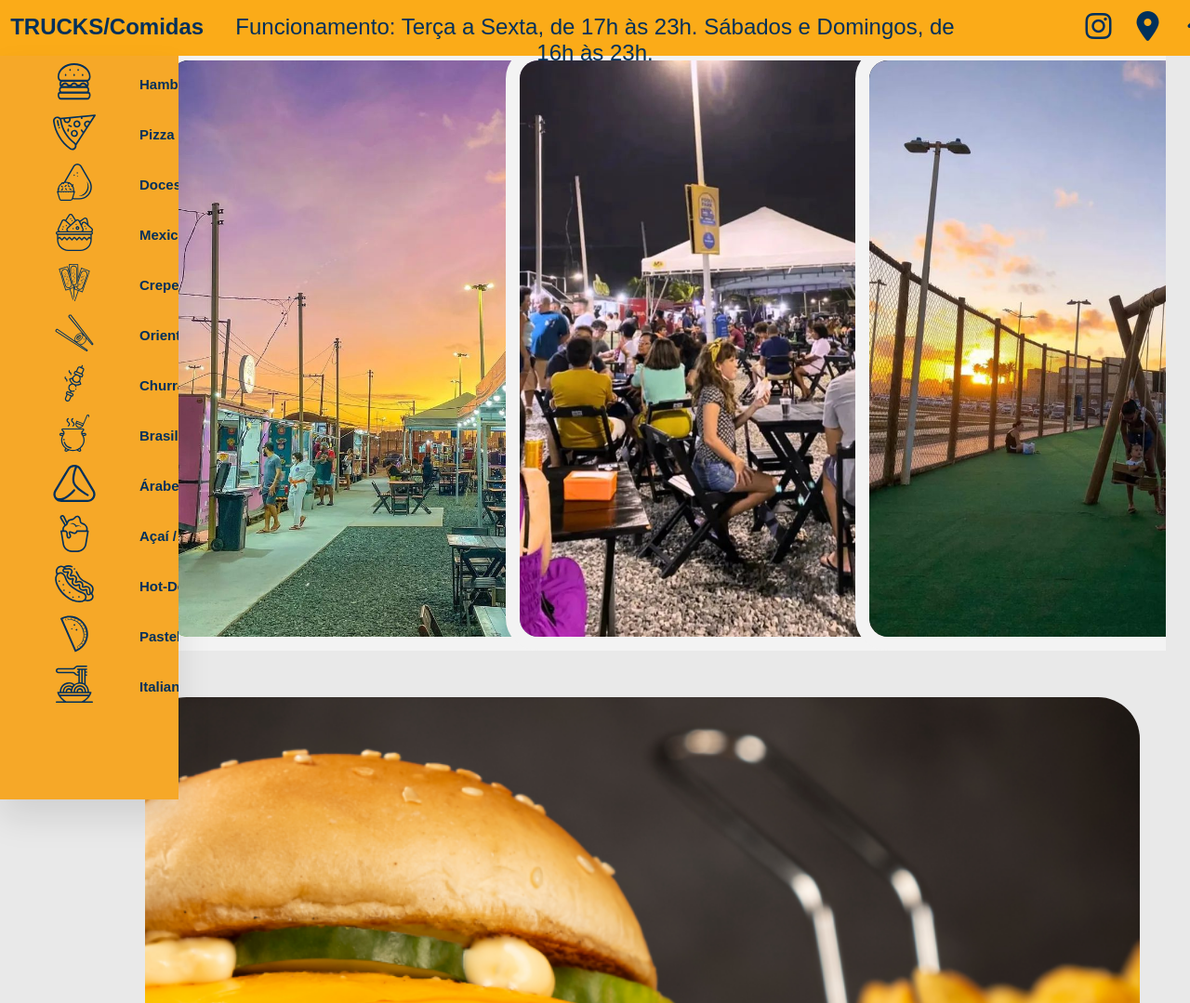
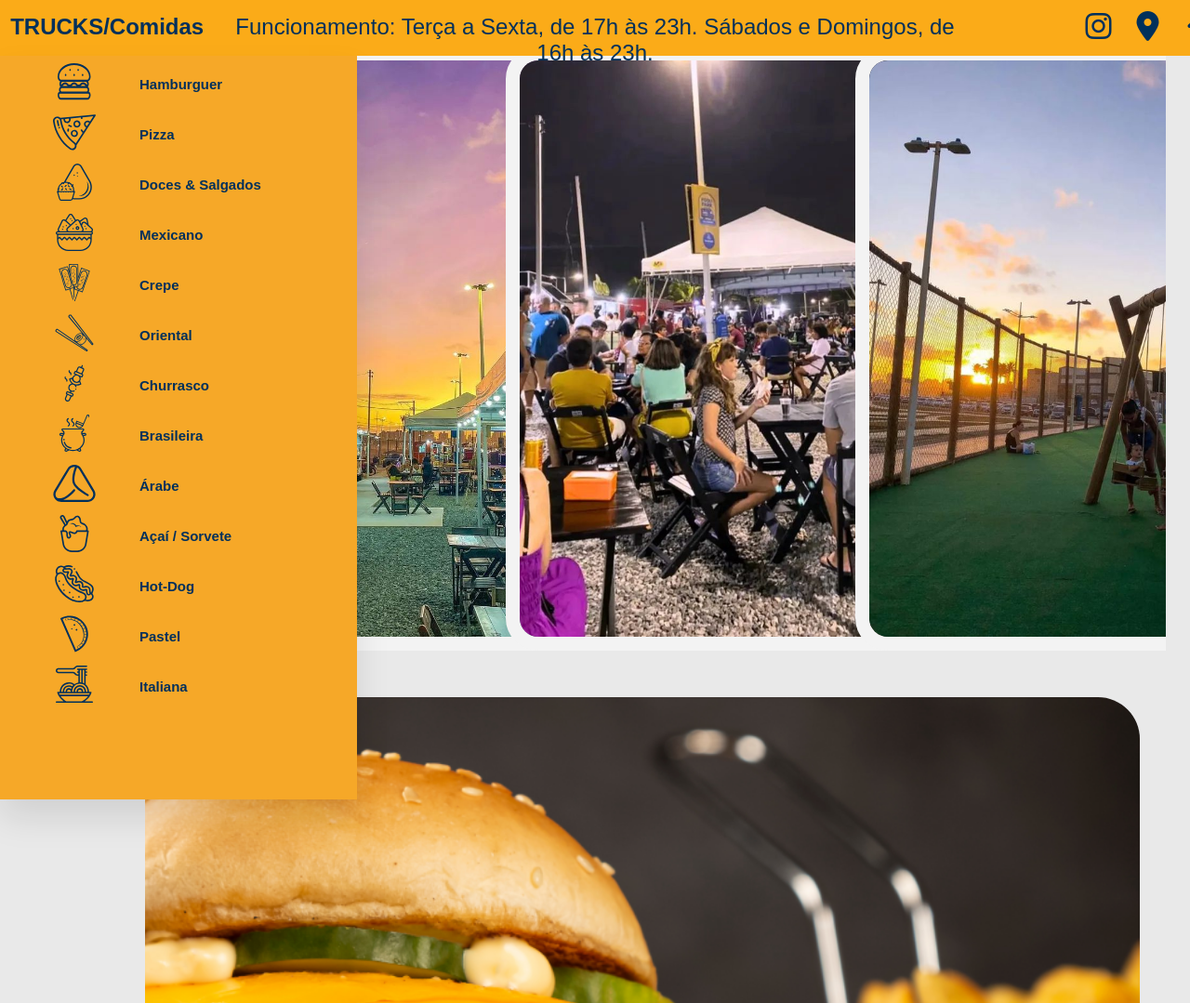
Before and after one commit to rcajazeira/Food-Park-Projeto, a PHP site: page / in a window 1280 px wide. Shown: the part 150-1229 px from the top of the page at 93% size. Run offline with PHP 8.4, Linux system fonts and the light colour scheme; some libraries are stand-ins or nearby versions.

Commit message:
Update style_menu.css
ajuste extremo

```diff
--- a/View/css/style_menu.css
+++ b/View/css/style_menu.css
@@ -23,7 +23,7 @@ nav{
     height: 100%;
     left: 0;
     background-color: #f6a828;
-    width: 15%;
+    width: 30%;
     overflow-x: hidden;
     transition: 0.2s linear;
     box-shadow: 0 20px 35px rgba(0, 0, 0, 0.1);
```
